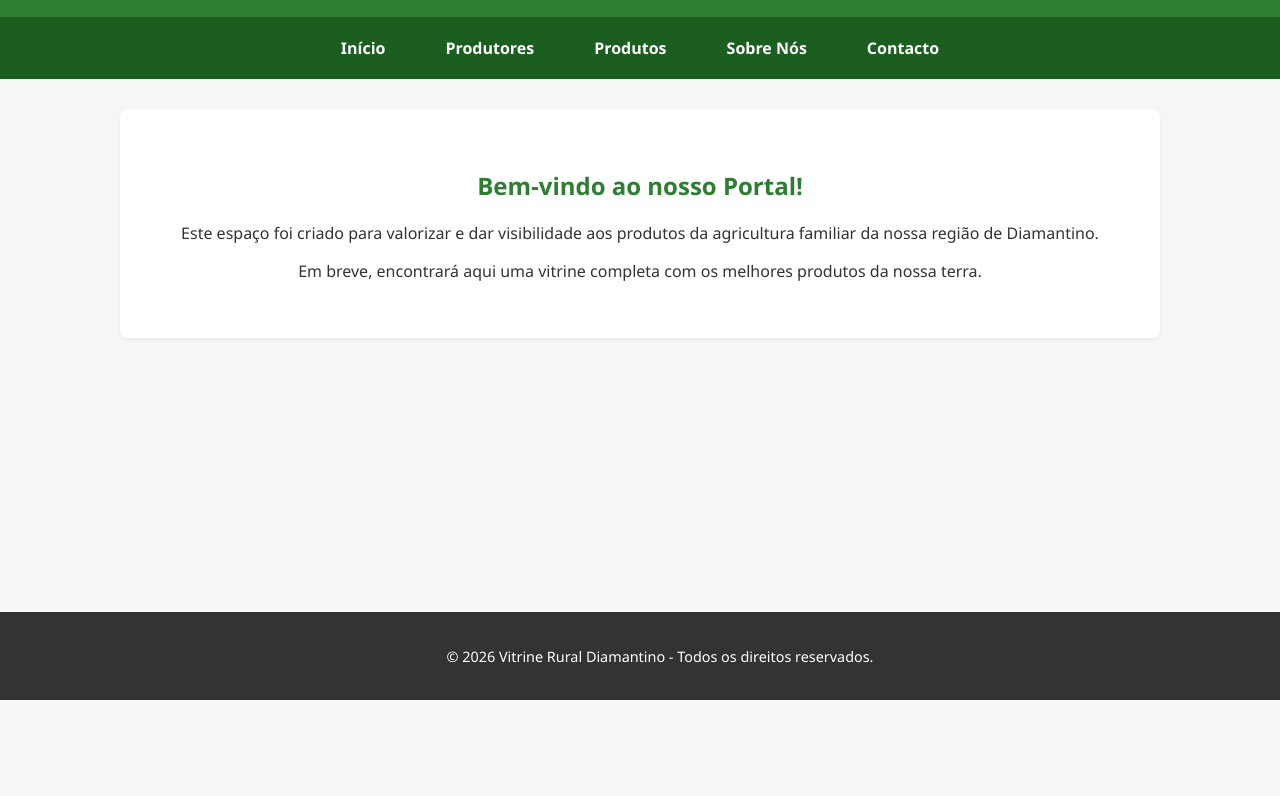
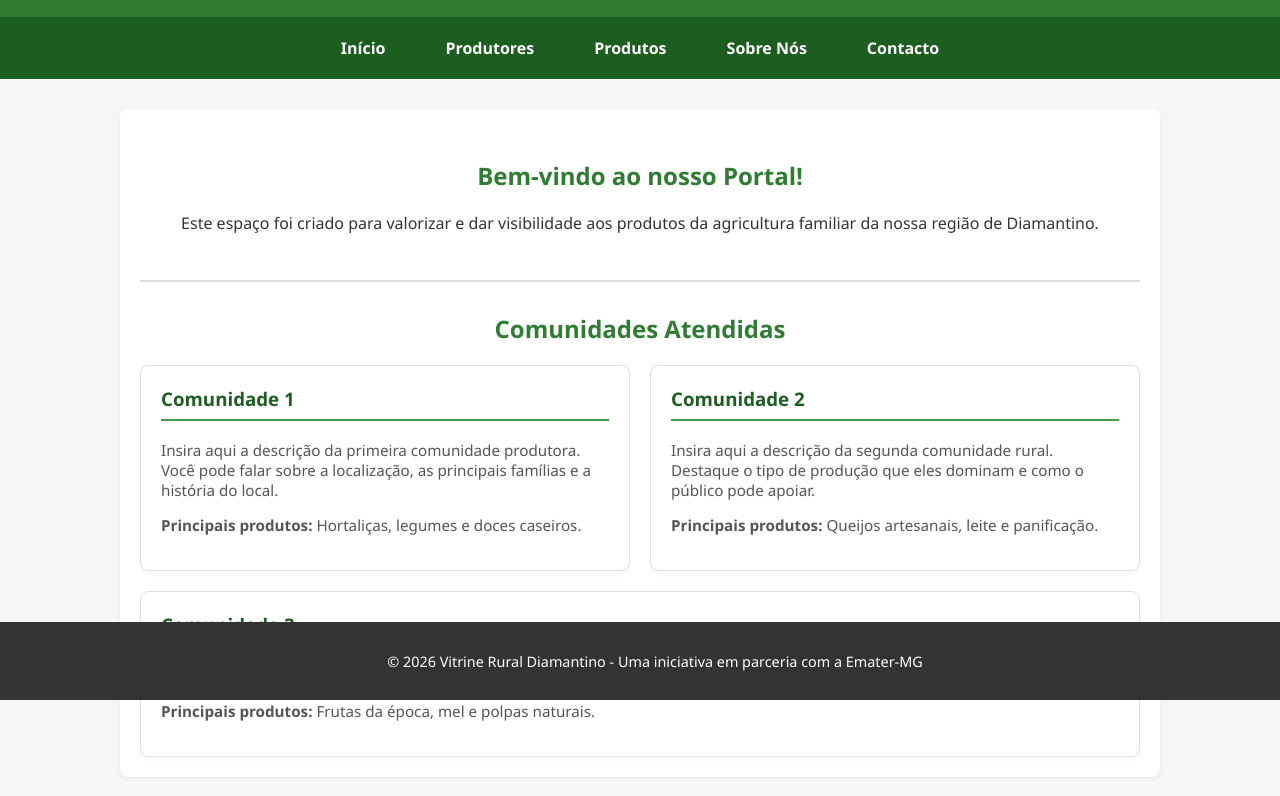
Before and after one commit to agriculturadiamantino/vitrine-rural-diamantino, a plain HTML site: page index.html in a window 1280 px wide. Shown: the part 100-896 px from the top of the page. Before the commit the page ends 800 px from the top, so only its background shows below. Drawn offline with Linux system fonts and the light colour scheme.

Commit message:
Refactor styles and update community section in HTML

```diff
--- a/index.html
+++ b/index.html
@@ -5,36 +5,26 @@
     <meta name="viewport" content="width=device-width, initial-scale=1.0">
     <title>Portal da Agricultura Familiar de Diamantino</title>
     <style>
-        /* Estilos básicos para o site */
         body {
             font-family: 'Segoe UI', Tahoma, Geneva, Verdana, sans-serif;
             margin: 0;
             padding: 0;
             background-color: #f4f7f4;
             color: #333;
+            padding-bottom: 60px; /* Evita que o rodapé cubra o conteúdo */
         }
 
-        /* Topo / Cabeçalho */
         header {
-            background-color: #2e7d32; /* Verde Agricultura */
+            background-color: #2e7d32;
             color: white;
             padding: 20px 0;
             text-align: center;
             box-shadow: 0 4px 6px rgba(0,0,0,0.1);
         }
 
-        header h1 {
-            margin: 0;
-            font-size: 2.2rem;
-        }
+        header h1 { margin: 0; font-size: 2.2rem; }
+        header p { margin: 5px 0 0 0; font-size: 1.1rem; opacity: 0.9; }
 
-        header p {
-            margin: 5px 0 0 0;
-            font-size: 1.1rem;
-            opacity: 0.9;
-        }
-
-        /* Menu de Navegação */
         nav {
             background-color: #1b5e20;
             display: flex;
@@ -52,11 +42,8 @@
             transition: background 0.3s;
         }
 
-        nav a:hover {
-            background-color: #43a047;
-        }
+        nav a:hover { background-color: #43a047; }
 
-        /* Conteúdo Principal */
         .container {
             max-width: 1000px;
             margin: 30px auto;
@@ -68,17 +55,59 @@
 
         .welcome-section {
             text-align: center;
-            padding: 20px 0;
+            padding: 10px 0 30px 0;
+            border-bottom: 2px solid #e0e0e0;
         }
 
-        .welcome-section h2 {
+        .welcome-section h2 { color: #2e7d32; }
+
+        /* Estilo para a seção das Comunidades */
+        .communities-title {
+            text-align: center;
             color: #2e7d32;
+            margin-top: 30px;
         }
 
-        /* Rodapé */
+        .communities-grid {
+            display: flex;
+            gap: 20px;
+            justify-content: space-between;
+            margin-top: 20px;
+            flex-wrap: wrap;
+        }
+
+        .community-card {
+            flex: 1;
+            min-width: 280px;
+            background: #fff;
+            border: 1px solid #e0e0e0;
+            border-radius: 8px;
+            padding: 20px;
+            box-shadow: 0 4px 6px rgba(0,0,0,0.02);
+            transition: transform 0.2s;
+        }
+
+        .community-card:hover {
+            transform: translateY(-5px);
+            border-color: #2e7d32;
+        }
+
+        .community-card h3 {
+            color: #1b5e20;
+            margin-top: 0;
+            border-bottom: 2px solid #43a047;
+            padding-bottom: 8px;
+        }
+
+        .community-card p {
+            font-size: 0.95rem;
+            line-line-height: 1.5;
+            color: #555;
+        }
+
         footer {
             text-align: center;
-            padding: 20px;
+            padding: 15px;
             background-color: #333;
             color: white;
             position: fixed;
@@ -107,12 +136,38 @@
         <section class="welcome-section">
             <h2>Bem-vindo ao nosso Portal!</h2>
             <p>Este espaço foi criado para valorizar e dar visibilidade aos produtos da agricultura familiar da nossa região de Diamantino.</p>
-            <p>Em breve, encontrará aqui uma vitrine completa com os melhores produtos da nossa terra.</p>
         </section>
+
+        <!-- SEÇÃO DAS 3 COMUNIDADES -->
+        <h2 class="communities-title">Comunidades Atendidas</h2>
+        <div class="communities-grid">
+
+            <!-- Comunidade 1 -->
+            <div class="community-card">
+                <h3>Comunidade 1</h3>
+                <p>Insira aqui a descrição da primeira comunidade produtora. Você pode falar sobre a localização, as principais famílias e a história do local.</p>
+                <p><strong>Principais produtos:</strong> Hortaliças, legumes e doces caseiros.</p>
+            </div>
+
+            <!-- Comunidade 2 -->
+            <div class="community-card">
+                <h3>Comunidade 2</h3>
+                <p>Insira aqui a descrição da segunda comunidade rural. Destaque o tipo de produção que eles dominam e como o público pode apoiar.</p>
+                <p><strong>Principais produtos:</strong> Queijos artesanais, leite e panificação.</p>
+            </div>
+
+            <!-- Comunidade 3 -->
+            <div class="community-card">
+                <h3>Comunidade 3</h3>
+                <p>Insira aqui a descrição da terceira comunidade de Diamantino. Escreva sobre as características únicas do cultivo feito por eles.</p>
+                <p><strong>Principais produtos:</strong> Frutas da época, mel e polpas naturais.</p>
+            </div>
+
+        </div>
     </div>
 
     <footer>
-        <p>&copy; 2026 Vitrine Rural Diamantino - Todos os direitos reservados.</p>
+        <p>&copy; 2026 Vitrine Rural Diamantino - Uma iniciativa em parceria com a Emater-MG</p>
     </footer>
 
 </body>
```
